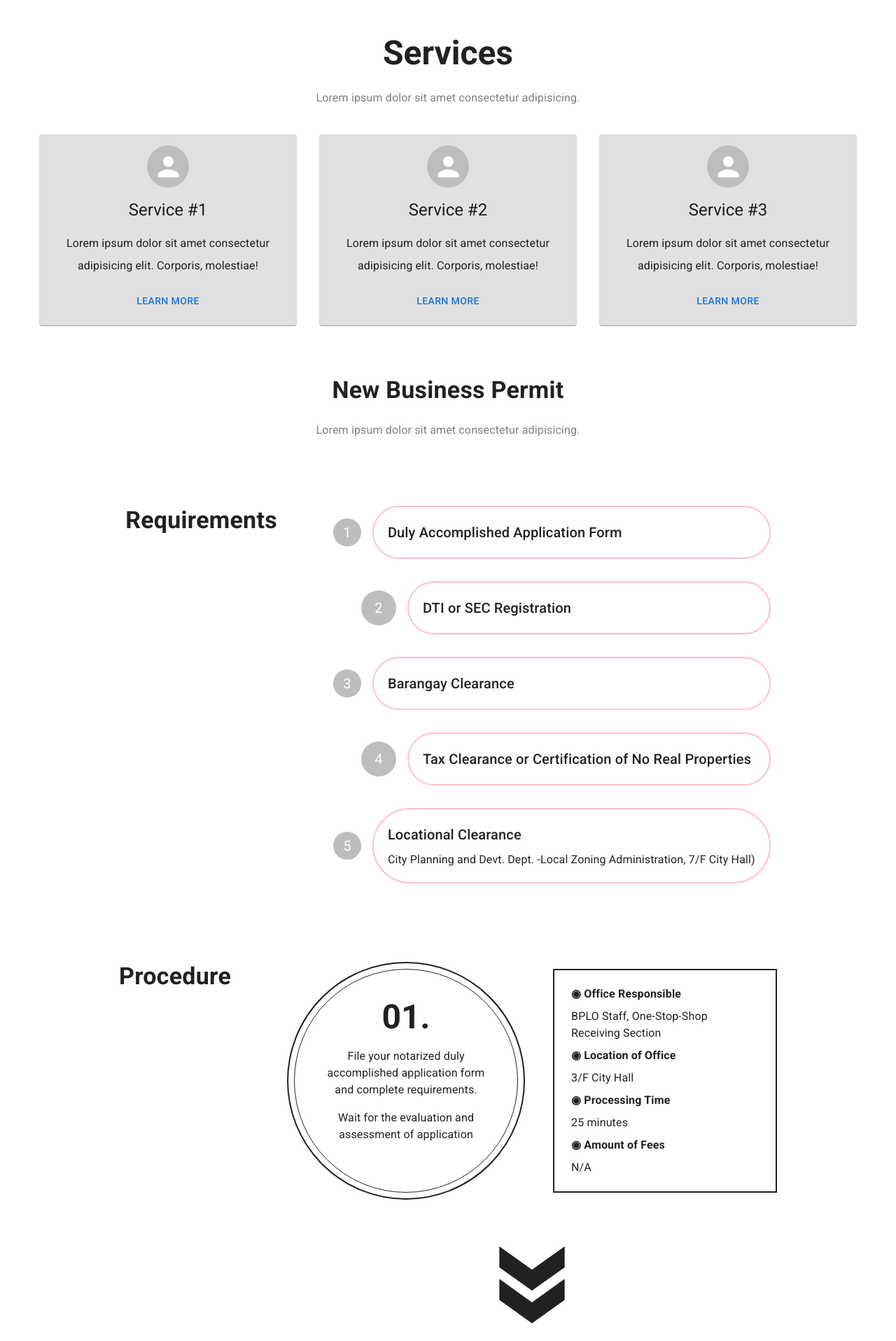
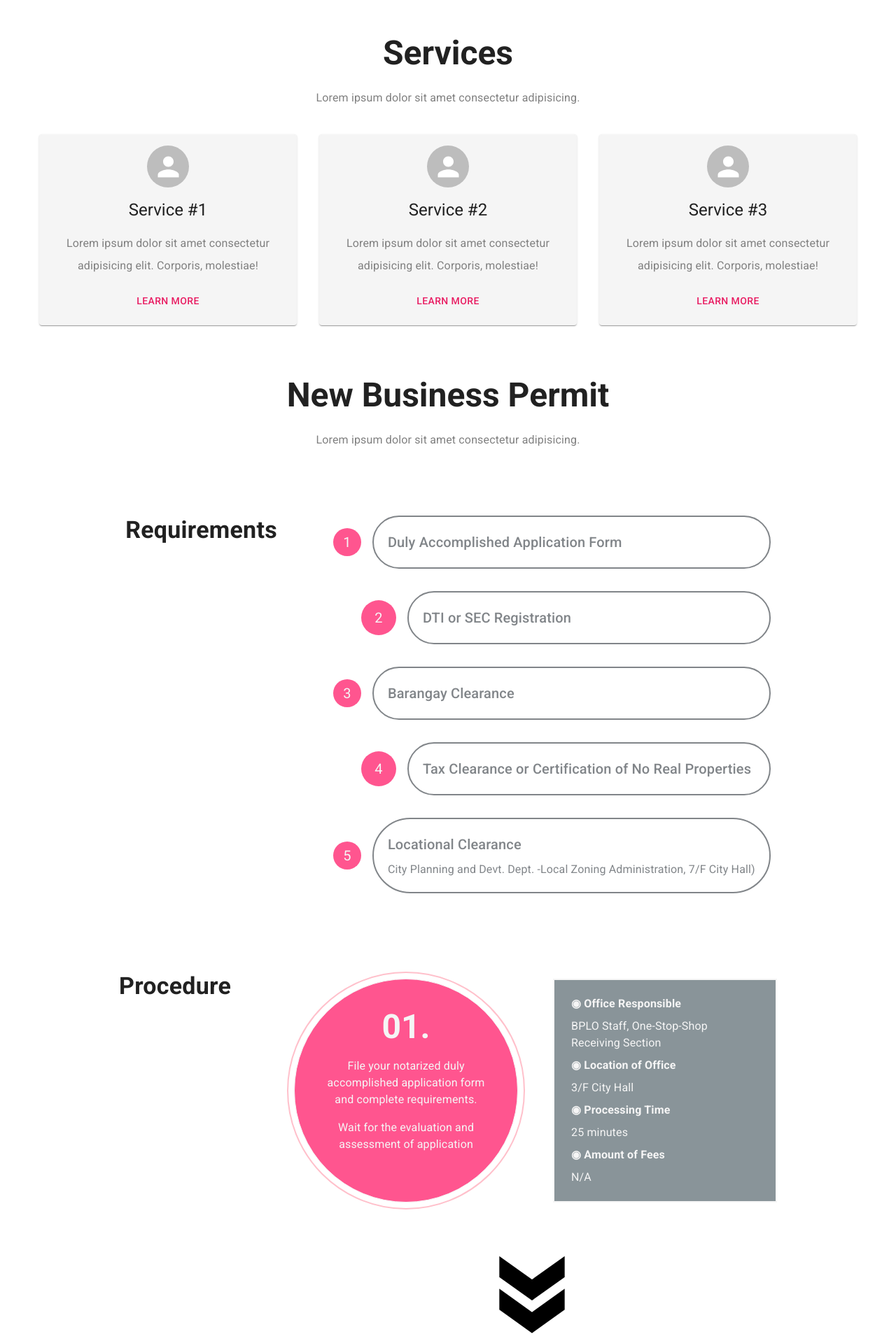
Before and after one commit to angelanacpil/landing-page, a React (Create React App) app: page / in a window 1280 px wide. Shown: the part 880-2797 px from the top of the page at 70% size. Built offline with nearby package versions, Linux system fonts and the light colour scheme; a web font is replaced by a local one.

Commit message:
❗Evaluation

```diff
--- a/src/App.tsx
+++ b/src/App.tsx
@@ -5,9 +5,9 @@ import NavBar from "./components/NavBar";
 import Avatar from "@mui/material/Avatar";
 import Grid from "@mui/material/Grid";
 import Button from "@mui/material/Button";
-import CoverPic from "./components/malabon-city-hall.jpg";
+import { customTheme } from "./CustomTheme";
+import { ThemeProvider } from "@mui/material/styles";
 import Typography from "@mui/material/Typography";
-import Paper from "@mui/material/Paper";
 import Services from "./components/Services";
 import ReqGraph from "./components/ReqGraph";
 import StepsGraph from "./components/StepsGraph";
@@ -30,6 +30,7 @@ const style = {
 export default function App() {
   return (
     <CssBaseline>
+      <ThemeProvider theme={customTheme}>
         <Grid container spacing={8} direction="column">
           {/* NAV */}
           <Grid item>
@@ -40,6 +41,7 @@ export default function App() {
             <main>
               <Box sx={{ p: { xs: 6.5, sm: 3, lg: 16 } }}>
                 <Typography
+                  color="secondary.dark"
                   mb={5}
                   sx={{
                     fontWeight: "bold",
@@ -48,9 +50,10 @@ export default function App() {
                     maxWidth: "20ch"
                   }}
                 >
-                Lorem ipsum dolor sit amet consectetur adipisicing elit.
+                  Lorem <span>ipsum</span> <span>dolor</span> sit amet{" "}
+                  <span>consectetur</span> adipisicing elit.
                 </Typography>
-              <Button sx={{ fontSize: "1rem", p: 3 }} variant="outlined">
+                <Button sx={{ fontSize: "1rem", p: 3 }} variant="contained">
                   REGISTER NOW
                 </Button>
               </Box>
@@ -63,7 +66,7 @@ export default function App() {
           </Grid>
           {/* SERVICES */}
           <Grid item>
-          <Services></Services>
+            <Services cardBG={customTheme.palette.secondary.lighter}></Services>
           </Grid>
         </Grid>
 
@@ -79,7 +82,7 @@ export default function App() {
             textAlign: "center"
           }}
         >
-        <Typography sx={{ fontWeight: "bold" }} variant="h4">
+          <Typography sx={{ fontWeight: "bold" }} variant="h3">
             New Business Permit
           </Typography>
           <Typography sx={{ color: "gray", px: 3 }}>
@@ -89,18 +92,36 @@ export default function App() {
 
         {/* REQUIREMENTS */}
         <Grid item>
-        <ReqGraph></ReqGraph>
+          <ReqGraph
+            numColor={customTheme.palette.secondary.lighter}
+            numBG={customTheme.palette.primary.light}
+            textColor={customTheme.palette.secondary.dark}
+            borderColor={customTheme.palette.secondary.dark}
+            borderBG=""
+          ></ReqGraph>
         </Grid>
 
         {/* STEPS */}
         <Grid item>
-        <StepsGraph></StepsGraph>
+          <StepsGraph
+            outerColor="pink"
+            outerBG=""
+            innerBG={customTheme.palette.primary.light}
+            innerColor={customTheme.palette.secondary.lighter}
+            arrowColor="black"
+            boxText={customTheme.palette.secondary.lighter}
+            boxBG={customTheme.palette.secondary.main}
+          ></StepsGraph>
         </Grid>
 
         {/* FOOTER */}
         <Grid item>
-        <Footer></Footer>
+          <Footer
+            bg={customTheme.palette.primary.light}
+            textColor="white"
+          ></Footer>
         </Grid>
+      </ThemeProvider>
     </CssBaseline>
   );
 }
--- /dev/null
+++ b/src/CustomTheme.tsx
@@ -0,0 +1,17 @@
+import { createTheme } from "@mui/material/styles";
+export const customTheme = createTheme({
+  palette: {
+    primary: {
+      light: "#ff558f",
+      main: "#E91E63",
+      dark: "#AC1C4D",
+      contrastText: "#fff"
+    },
+    secondary: {
+      lighter: "#f5f5f5",
+      light: "#D3D3D3",
+      main: "#899499",
+      dark: "#818589"
+    }
+  }
+});
--- a/src/components/Footer.tsx
+++ b/src/components/Footer.tsx
@@ -1,15 +1,14 @@
 // IMPORTS
-import Box from "@mui/material/Box";
 import Stack from "@mui/material/Stack";
 import Typography from "@mui/material/Typography";
 
-export default function Footer() {
+export default function Footer(props: any) {
   return (
     <Stack
       justifyContent="center"
-      sx={{ backgroundColor: "pink", width: "100%", height: "10rem", p: 3 }}
+      sx={{ backgroundColor: props.bg, width: "100%", height: "10rem", p: 3 }}
     >
-      <Typography sx={{ textAlign: "center", color: "gray" }}>
+      <Typography sx={{ textAlign: "center", color: props.textColor }}>
         @ Copyright 2022 Official website of the City Government of Malabon.
       </Typography>
     </Stack>
--- a/src/components/NavBar.tsx
+++ b/src/components/NavBar.tsx
@@ -43,6 +43,8 @@ export default function NavBar() {
           sx={{ display: { xs: "none", sm: "block" } }}
           value={value}
           onChange={handleChange}
+          textColor="primary"
+          indicatorColor="primary"
         >
           <Tab value="one" label="HOME" />
           <Tab value="two" label="BULLETIN" />
--- a/src/components/ReqGraph.tsx
+++ b/src/components/ReqGraph.tsx
@@ -4,21 +4,23 @@ import Stack from "@mui/material/Stack";
 import Box from "@mui/material/Box";
 import Avatar from "@mui/material/Avatar";
 
+export default function ReqGraph(props: any) {
   const styles = {
     numberStyle: {
       width: 50,
-    height: 50
+      height: 50,
+      color: props.numColor,
+      backgroundColor: props.numBG
     },
     borderText: {
-    border: "2px solid pink",
+      border: `2px solid ${props.borderColor}`,
       p: 2.5,
-    backgroundColor: "white",
+      backgroundColor: props.borderBG,
       borderRadius: 16,
       width: "100%"
     }
   };
 
-export default function ReqGraph() {
   return (
     <Box
       sx={{
@@ -39,14 +41,18 @@ export default function ReqGraph() {
           Requirements
         </Typography>
         {/* Items */}
-        <Stack direction="column" spacing={4}>
+        <Stack direction="column" spacing={4} sx={{ color: props.textColor }}>
           {/* 1 */}
           <Stack
             direction={{ xs: "column", sm: "row" }}
             alignItems="center"
             spacing={2}
           >
-            <Avatar>1</Avatar>
+            <Avatar
+              sx={{ color: props.numColor, backgroundColor: props.numBG }}
+            >
+              1
+            </Avatar>
             <Typography variant="h6" sx={styles.borderText}>
               Duly Accomplished Application Form
             </Typography>
@@ -71,7 +77,11 @@ export default function ReqGraph() {
             alignItems="center"
             spacing={2}
           >
-            <Avatar>3</Avatar>
+            <Avatar
+              sx={{ color: props.numColor, backgroundColor: props.numBG }}
+            >
+              3
+            </Avatar>
             <Typography variant="h6" sx={styles.borderText}>
               Barangay Clearance
             </Typography>
@@ -98,7 +108,11 @@ export default function ReqGraph() {
             alignItems="center"
             spacing={2}
           >
-            <Avatar>5</Avatar>
+            <Avatar
+              sx={{ color: props.numColor, backgroundColor: props.numBG }}
+            >
+              5
+            </Avatar>
             <Stack alignItems="flex-start" sx={styles.borderText} spacing={1}>
               <Typography variant="h6">Locational Clearance </Typography>
               <Typography>
--- a/src/components/Services.tsx
+++ b/src/components/Services.tsx
@@ -1,5 +1,4 @@
 // IMPORTS
-import Paper from "@mui/material/Paper";
 import Card from "@mui/material/Card";
 import Typography from "@mui/material/Typography";
 import Stack from "@mui/material/Stack";
@@ -8,13 +7,13 @@ import Avatar from "@mui/material/Avatar";
 import Button from "@mui/material/Button";
 import { Grid } from "@mui/material";
 
-const cardStyle = {
-  p: 2,
-  my: 2,
-  backgroundColor: "#e1e1e1"
-};
+export default function Services(props: any) {
+  const cardStyle = {
+    p: 2,
+    my: 2,
+    backgroundColor: props.cardBG
+  };
 
-export default function Services() {
   return (
     <Box
       sx={{
@@ -47,7 +46,7 @@ export default function Services() {
             <Stack justifyContent="center" alignItems="center" spacing={2}>
               <Avatar sx={{ width: 60, height: 60 }}></Avatar>
               <Typography variant="h5">Service #1</Typography>
-              <Typography sx={{ lineHeight: "2" }}>
+              <Typography sx={{ lineHeight: "2", color: "gray" }}>
                 Lorem ipsum dolor sit amet consectetur adipisicing elit.
                 Corporis, molestiae!
               </Typography>
@@ -62,7 +61,7 @@ export default function Services() {
             <Stack justifyContent="center" alignItems="center" spacing={2}>
               <Avatar sx={{ width: 60, height: 60 }}></Avatar>
               <Typography variant="h5">Service #2</Typography>
-              <Typography sx={{ lineHeight: "2" }}>
+              <Typography sx={{ lineHeight: "2", color: "gray" }}>
                 Lorem ipsum dolor sit amet consectetur adipisicing elit.
                 Corporis, molestiae!
               </Typography>
@@ -77,7 +76,7 @@ export default function Services() {
             <Stack justifyContent="center" alignItems="center" spacing={2}>
               <Avatar sx={{ width: 60, height: 60 }}></Avatar>
               <Typography variant="h5">Service #3</Typography>
-              <Typography sx={{ lineHeight: "2" }}>
+              <Typography sx={{ lineHeight: "2", color: "gray" }}>
                 Lorem ipsum dolor sit amet consectetur adipisicing elit.
                 Corporis, molestiae!
               </Typography>
--- a/src/components/StepsGraph.tsx
+++ b/src/components/StepsGraph.tsx
@@ -2,15 +2,17 @@
 import * as React from "react";
 import Box from "@mui/material/Box";
 import Stack from "@mui/material/Stack";
-import Avatar from "@mui/material/Avatar";
 import Typography from "@mui/material/Typography";
 import DoubleArrowIcon from "@mui/icons-material/DoubleArrow";
 
+export default function StepsGraph(props: any) {
   const styles = {
     outerCircle: {
       borderRadius: "50%",
       border: 2,
-    p: 1
+      p: 1,
+      color: props.outerColor,
+      backgroundColor: props.outerBG
     },
     innerCircle: {
       borderRadius: "50%",
@@ -21,19 +23,26 @@ const styles = {
       alignItems: "center",
       flexDirection: "column",
       gap: "1rem",
-    p: { xs: 2, md: 5 }
+      p: { xs: 2, md: 5 },
+      color: props.innerColor,
+      backgroundColor: props.innerBG
     },
-  arrow: { fontSize: { xs: "7rem", md: "10rem" }, transform: "rotate(90deg)" },
+    arrow: {
+      fontSize: { xs: "7rem", md: "10rem" },
+      transform: "rotate(90deg)",
+      color: props.arrowColor
+    },
     infoBox: {
       textAlign: "left",
       border: 2,
       width: { xs: "15rem", md: "20rem" },
       height: "20rem",
-    p: 3
+      p: 3,
+      color: props.boxText,
+      backgroundColor: props.boxBG
     }
   };
 
-export default function StepsGraph() {
   return (
     <Box
       sx={{
--- a/src/styles.css
+++ b/src/styles.css
@@ -1,8 +1,6 @@
-/* button {
-  text-transform: uppercase;
+span {
   color: #e91e63;
-  text-decoration: none;
-} */
+}
 
 main {
   display: flex;
@@ -11,19 +9,18 @@ main {
   width: 100%;
   height: 100vh;
   padding: 2rem;
-  background: linear-gradient(rgba(255, 255, 255, 0.5), rgba(255, 85, 143, 0.5)),
-    url("https://farm8.staticflickr.com/7547/16251490732_1d06e6e0be_b.jpg")
+  background: linear-gradient(
+      rgba(255, 255, 255, 0.849),
+      rgba(255, 201, 201, 0.664)
+    ),
+    url("https://upload.wikimedia.org/wikipedia/commons/thumb/c/c0/MalabonCityjf0818_30.JPG/2560px-MalabonCityjf0818_30.JPG")
       center / cover no-repeat;
 }
 
-img {
-  /* width: , */
-}
+/* https://farm8.staticflickr.com/7547/16251490732_1d06e6e0be_b.jpg */
 
 @media (max-width: 400px) {
   main {
     flex-direction: column;
   }
 }
-
-/* https://tnt.abante.com.ph/wp-content/uploads/2020/02/malabon-city-hall.jpg */
```
Also changed, not shown: notes.txt. Lines whose indentation alone changed are shown as unchanged.
